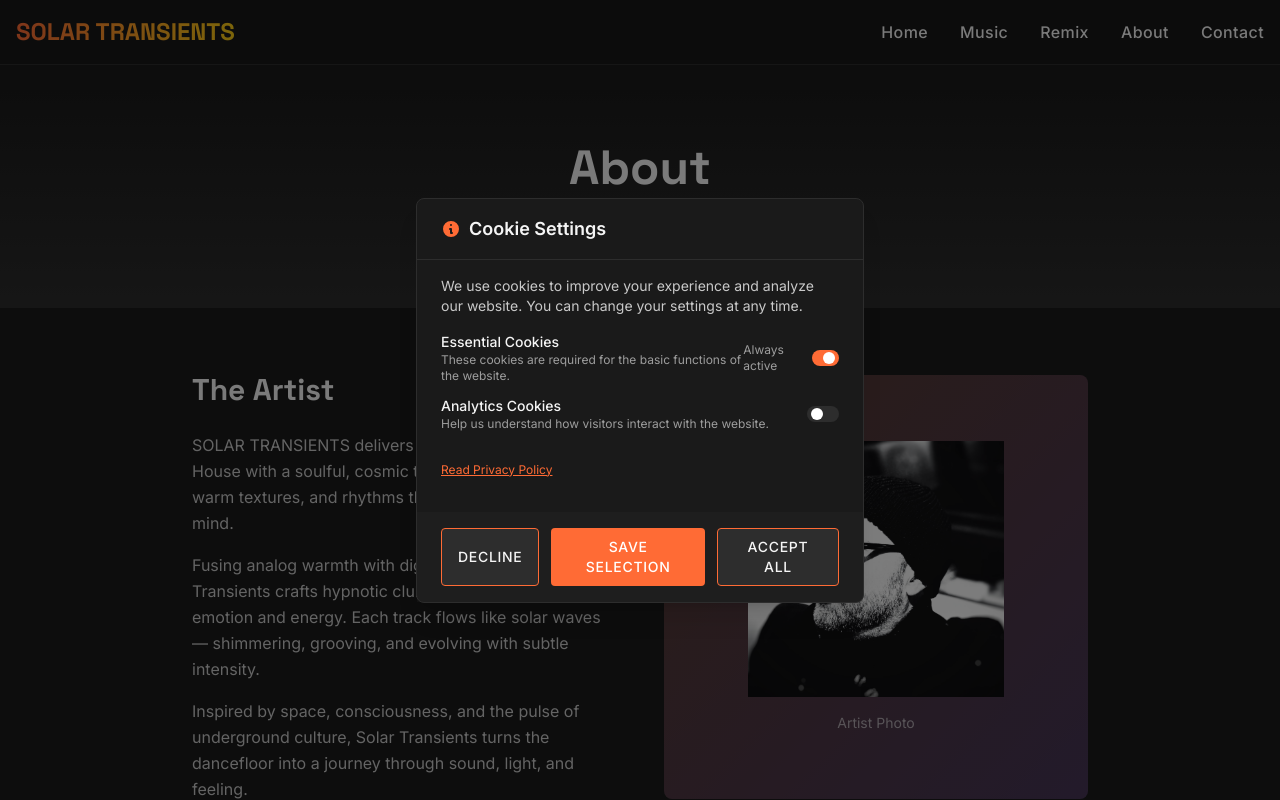
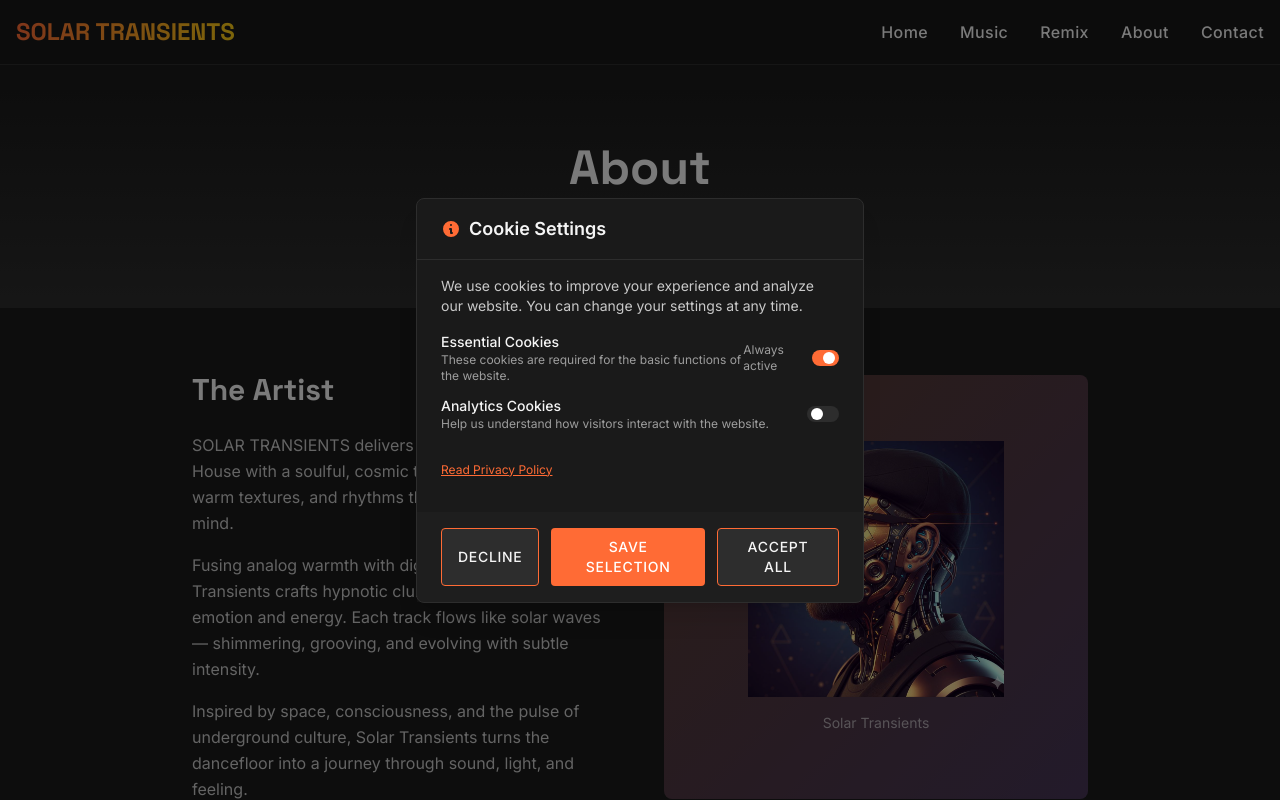
Before and after one commit to deepsoul/solar-transients, a Vue app: page /about in a window 1280 px wide. Shown: the top 800 px of the page. Built offline with nearby package versions, Linux system fonts and the light colour scheme.

Commit message:
fix: Update artist photo and caption in About.vue
- Change artist photo source to Solar_Transients_Profile.jpg
- Update caption text to "Solar Transients" for clarity

```diff
--- a/src/views/About.vue
+++ b/src/views/About.vue
@@ -65,12 +65,12 @@
                       class="w-64 h-64 bg-solar-orange/30 rounded-full mx-auto mb-4 flex items-center justify-center"
                     >
                       <img
-                        src="/images/artist-photo.jpeg"
+                        src="/images/Solar_Transients_Profile.jpg"
                         alt="Artist Photo"
                         class="w-full h-full object-cover"
                       />
                     </div>
-                    <p class="text-solar-light/60 text-sm">Artist Photo</p>
+                    <p class="text-solar-light/60 text-sm">Solar Transients</p>
                   </div>
                 </div>
               </div>
```
Also changed, not shown: public/images/Solar_Transients_Profile.jpg (added), src/assets/images/Solar_Transients_Profile.jpg (added).
